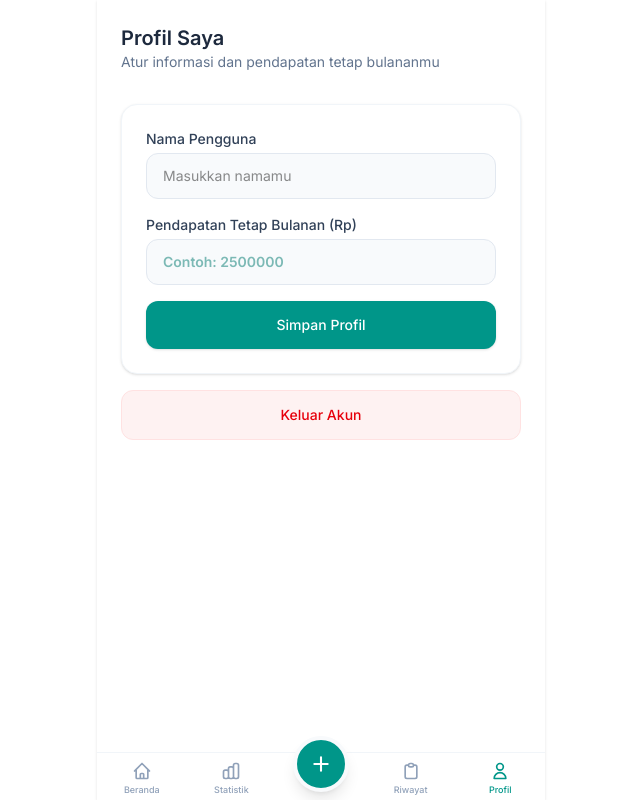
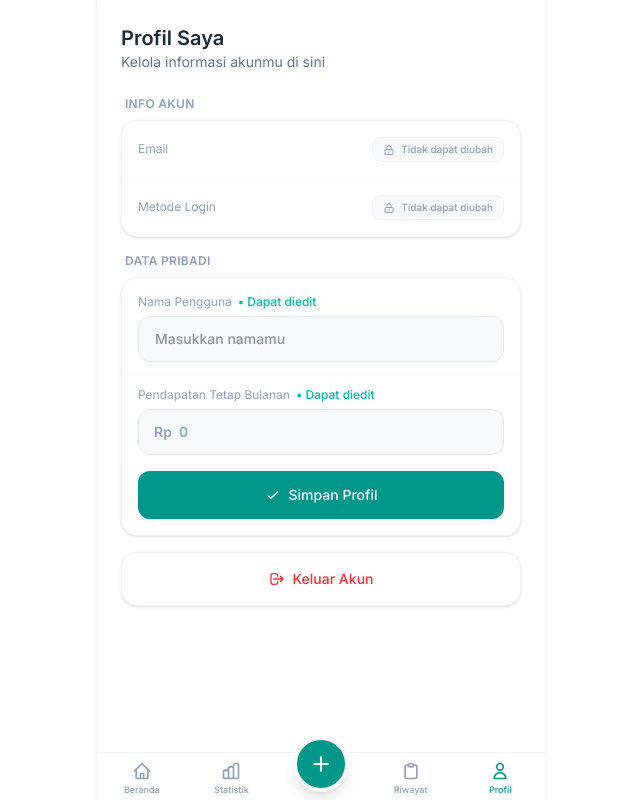
Before and after one commit to Fiegoldes-Shi/audit-keuangan, a Next.js app: page /profile in a window 1280 px wide. Shown: the whole page, without its empty margins (319-959 px from the left). Built offline with nearby package versions, Linux system fonts and the light colour scheme; no server answers.

Commit message:
fix: profile save uses update/insert split, show real Supabase error, redesign read-only vs editable fields

```diff
--- a/src/app/profile/page.tsx
+++ b/src/app/profile/page.tsx
@@ -6,11 +6,15 @@ import { createClient } from '@/lib/supabaseBrowser'
 
 const supabase = createClient()
 
+const formatRupiah = (v: number) =>
+  new Intl.NumberFormat('id-ID', { style: 'currency', currency: 'IDR', maximumFractionDigits: 0 }).format(v)
+
 export default function Profile() {
   const router = useRouter()
   const [nama, setNama] = useState('')
   const [pendapatan, setPendapatan] = useState('')
   const [email, setEmail] = useState('')
+  const [provider, setProvider] = useState('')
   const [isLoading, setIsLoading] = useState(true)
   const [isSaving, setIsSaving] = useState(false)
   const [pesan, setPesan] = useState({ error: '', sukses: '' })
@@ -21,19 +25,20 @@ export default function Profile() {
       if (!user) { setIsLoading(false); return }
 
       setEmail(user.email || '')
+      setProvider(user.app_metadata?.provider || 'email')
 
-      const { data, error } = await supabase
+      // Coba UPDATE dulu, kalau baris belum ada baru INSERT
+      const { data } = await supabase
         .from('profiles')
         .select('nama, pendapatan_tetap')
         .eq('id', user.id)
-        .single()
+        .maybeSingle()
 
       if (data) {
         setNama(data.nama || '')
         setPendapatan(data.pendapatan_tetap != null ? String(data.pendapatan_tetap) : '')
-      } else if (error?.code === 'PGRST116') {
-        // Baris profil belum ada, biarkan form kosong
       }
+      // Kalau null (baris belum ada), form tetap kosong — akan dibuat saat save
       setIsLoading(false)
     }
     fetchProfile()
@@ -50,18 +55,38 @@ export default function Profile() {
 
       const nominalPendapatan = Number(pendapatan.replace(/[^0-9]/g, '') || '0')
 
-      const { error } = await supabase
+      // Cek apakah baris sudah ada
+      const { data: existing } = await supabase
         .from('profiles')
-        .upsert(
-          { id: user.id, nama, pendapatan_tetap: nominalPendapatan },
-          { onConflict: 'id' }
-        )
+        .select('id')
+        .eq('id', user.id)
+        .maybeSingle()
 
-      if (error) throw error
+      let error
+
+      if (existing) {
+        // UPDATE — tidak butuh INSERT permission
+        const res = await supabase
+          .from('profiles')
+          .update({ nama, pendapatan_tetap: nominalPendapatan })
+          .eq('id', user.id)
+        error = res.error
+      } else {
+        // INSERT — baris pertama kali
+        const res = await supabase
+          .from('profiles')
+          .insert({ id: user.id, nama, pendapatan_tetap: nominalPendapatan })
+        error = res.error
+      }
+
+      if (error) {
+        // Tampilkan pesan error Supabase yang sesungguhnya
+        throw new Error(error.message || error.code || JSON.stringify(error))
+      }
 
       setPesan({ error: '', sukses: 'Profil berhasil disimpan!' })
     } catch (err: unknown) {
-      const msg = err instanceof Error ? err.message : 'Gagal menyimpan profil.'
+      const msg = err instanceof Error ? err.message : String(err)
       setPesan({ error: msg, sukses: '' })
     } finally {
       setIsSaving(false)
@@ -83,58 +108,112 @@ export default function Profile() {
     )
   }
 
+  const providerLabel: Record<string, string> = {
+    email: 'Email & Password',
+    google: 'Google',
+    github: 'GitHub',
+  }
+
   return (
     <div className="p-6 pb-28">
-      <header className="mb-8">
+      <header className="mb-6">
         <h1 className="text-xl font-semibold text-slate-800">Profil Saya</h1>
-        <p className="text-sm text-slate-500">Atur informasi dan pendapatan tetap bulananmu</p>
+        <p className="text-sm text-slate-500">Kelola informasi akunmu di sini</p>
       </header>
 
       {pesan.error && (
-        <div className="mb-5 p-3 bg-red-50 text-red-600 text-sm rounded-xl border border-red-100">{pesan.error}</div>
+        <div className="mb-5 p-3 bg-red-50 text-red-600 text-sm rounded-xl border border-red-100 break-all">
+          {pesan.error}
+        </div>
       )}
       {pesan.sukses && (
-        <div className="mb-5 p-3 bg-teal-50 text-teal-700 text-sm rounded-xl border border-teal-100">{pesan.sukses}</div>
-      )}
-
-      <form onSubmit={handleSimpan} className="space-y-4 bg-white p-6 rounded-2xl border border-slate-100 shadow-sm mb-4">
-        {email && (
-          <div>
-            <label className="block text-xs font-medium text-slate-500 mb-1">Email</label>
-            <p className="text-sm text-slate-700 bg-slate-50 rounded-lg px-4 py-3 border border-slate-100">{email}</p>
+        <div className="mb-5 p-3 bg-teal-50 text-teal-700 text-sm rounded-xl border border-teal-100">
+          {pesan.sukses}
         </div>
       )}
 
-        <div>
-          <label className="block text-sm font-medium text-slate-700 mb-1">Nama Pengguna</label>
+      {/* === SEKSI: INFO AKUN (READ-ONLY) === */}
+      <div className="mb-4">
+        <p className="text-xs font-semibold text-slate-400 uppercase tracking-wide mb-2 px-1">Info Akun</p>
+        <div className="bg-white rounded-2xl border border-slate-100 shadow-sm overflow-hidden">
+
+          {/* Email */}
+          <div className="px-4 py-4 flex items-center justify-between border-b border-slate-50">
+            <div className="flex-1 min-w-0">
+              <p className="text-xs text-slate-400 mb-0.5">Email</p>
+              <p className="text-sm font-medium text-slate-800 truncate">{email}</p>
+            </div>
+            <div className="flex items-center gap-1.5 ml-3 shrink-0 bg-slate-50 border border-slate-100 rounded-lg px-2.5 py-1">
+              <svg xmlns="http://www.w3.org/2000/svg" className="h-3 w-3 text-slate-400" fill="none" viewBox="0 0 24 24" stroke="currentColor">
+                <path strokeLinecap="round" strokeLinejoin="round" strokeWidth={2} d="M12 15v2m-6 4h12a2 2 0 002-2v-6a2 2 0 00-2-2H6a2 2 0 00-2 2v6a2 2 0 002 2zm10-10V7a4 4 0 00-8 0v4h8z" />
+              </svg>
+              <span className="text-[10px] text-slate-400 font-medium">Tidak dapat diubah</span>
+            </div>
+          </div>
+
+          {/* Metode Login */}
+          <div className="px-4 py-4 flex items-center justify-between">
+            <div className="flex-1">
+              <p className="text-xs text-slate-400 mb-0.5">Metode Login</p>
+              <p className="text-sm font-medium text-slate-800">{providerLabel[provider] || provider}</p>
+            </div>
+            <div className="flex items-center gap-1.5 ml-3 shrink-0 bg-slate-50 border border-slate-100 rounded-lg px-2.5 py-1">
+              <svg xmlns="http://www.w3.org/2000/svg" className="h-3 w-3 text-slate-400" fill="none" viewBox="0 0 24 24" stroke="currentColor">
+                <path strokeLinecap="round" strokeLinejoin="round" strokeWidth={2} d="M12 15v2m-6 4h12a2 2 0 002-2v-6a2 2 0 00-2-2H6a2 2 0 00-2 2v6a2 2 0 002 2zm10-10V7a4 4 0 00-8 0v4h8z" />
+              </svg>
+              <span className="text-[10px] text-slate-400 font-medium">Tidak dapat diubah</span>
+            </div>
+          </div>
+        </div>
+      </div>
+
+      {/* === SEKSI: DATA YANG BISA DIEDIT === */}
+      <div className="mb-4">
+        <p className="text-xs font-semibold text-slate-400 uppercase tracking-wide mb-2 px-1">Data Pribadi</p>
+        <form onSubmit={handleSimpan} className="bg-white rounded-2xl border border-slate-100 shadow-sm overflow-hidden">
+
+          {/* Nama */}
+          <div className="px-4 pt-4 pb-3 border-b border-slate-50">
+            <label className="block text-xs text-slate-400 mb-1.5">
+              Nama Pengguna
+              <span className="ml-1.5 text-teal-500 font-medium">• Dapat diedit</span>
+            </label>
             <input
               type="text"
               value={nama}
               onChange={e => setNama(e.target.value)}
               placeholder="Masukkan namamu"
-            className="w-full bg-slate-50 border border-slate-200 rounded-xl px-4 py-3 outline-none focus:border-teal-500 focus:ring-2 focus:ring-teal-500/10 transition-all text-sm"
+              className="w-full bg-slate-50 border border-slate-200 rounded-xl px-4 py-3 outline-none focus:border-teal-500 focus:ring-2 focus:ring-teal-500/10 transition-all text-sm font-medium text-slate-800"
               required
             />
           </div>
 
-        <div>
-          <label className="block text-sm font-medium text-slate-700 mb-1">Pendapatan Tetap Bulanan (Rp)</label>
+          {/* Pendapatan */}
+          <div className="px-4 pt-3 pb-4">
+            <label className="block text-xs text-slate-400 mb-1.5">
+              Pendapatan Tetap Bulanan
+              <span className="ml-1.5 text-teal-500 font-medium">• Dapat diedit</span>
+            </label>
+            <div className="relative">
+              <span className="absolute left-4 top-1/2 -translate-y-1/2 text-sm font-semibold text-slate-400">Rp</span>
               <input
                 type="text"
                 inputMode="numeric"
                 value={pendapatan}
                 onChange={e => setPendapatan(e.target.value.replace(/[^0-9]/g, ''))}
-            placeholder="Contoh: 2500000"
-            className="w-full bg-slate-50 border border-slate-200 rounded-xl px-4 py-3 outline-none focus:border-teal-500 focus:ring-2 focus:ring-teal-500/10 font-semibold text-teal-700 transition-all text-sm"
+                placeholder="0"
+                className="w-full bg-slate-50 border border-slate-200 rounded-xl pl-10 pr-4 py-3 outline-none focus:border-teal-500 focus:ring-2 focus:ring-teal-500/10 font-semibold text-teal-700 transition-all text-sm"
                 required
               />
-          {pendapatan && (
-            <p className="text-xs text-slate-400 mt-1 pl-1">
-              {new Intl.NumberFormat('id-ID', { style: 'currency', currency: 'IDR', maximumFractionDigits: 0 }).format(Number(pendapatan))}
+            </div>
+            {pendapatan && Number(pendapatan) > 0 && (
+              <p className="text-xs text-slate-400 mt-1.5 pl-1">
+                ≈ {formatRupiah(Number(pendapatan))} / bulan
               </p>
             )}
           </div>
 
+          <div className="px-4 pb-4">
             <button
               type="submit"
               disabled={isSaving}
@@ -145,14 +224,27 @@ export default function Profile() {
                   <span className="w-4 h-4 border-2 border-white border-t-transparent rounded-full animate-spin" />
                   Menyimpan...
                 </>
-          ) : 'Simpan Profil'}
+              ) : (
+                <>
+                  <svg xmlns="http://www.w3.org/2000/svg" className="h-4 w-4" fill="none" viewBox="0 0 24 24" stroke="currentColor">
+                    <path strokeLinecap="round" strokeLinejoin="round" strokeWidth={2} d="M5 13l4 4L19 7" />
+                  </svg>
+                  Simpan Profil
+                </>
+              )}
             </button>
+          </div>
         </form>
+      </div>
 
+      {/* === LOGOUT === */}
       <button
         onClick={handleLogout}
-        className="w-full bg-red-50 hover:bg-red-100 text-red-600 font-medium rounded-xl px-4 py-3.5 border border-red-100 transition-colors text-sm"
+        className="w-full bg-white hover:bg-red-50 text-red-500 font-medium rounded-2xl px-4 py-4 border border-slate-100 shadow-sm hover:border-red-100 transition-colors text-sm flex items-center justify-center gap-2"
       >
+        <svg xmlns="http://www.w3.org/2000/svg" className="h-4 w-4" fill="none" viewBox="0 0 24 24" stroke="currentColor">
+          <path strokeLinecap="round" strokeLinejoin="round" strokeWidth={2} d="M17 16l4-4m0 0l-4-4m4 4H7m6 4v1a3 3 0 01-3 3H6a3 3 0 01-3-3V7a3 3 0 013-3h4a3 3 0 013 3v1" />
+        </svg>
         Keluar Akun
       </button>
     </div>
```
Lines whose indentation alone changed are shown as unchanged.
